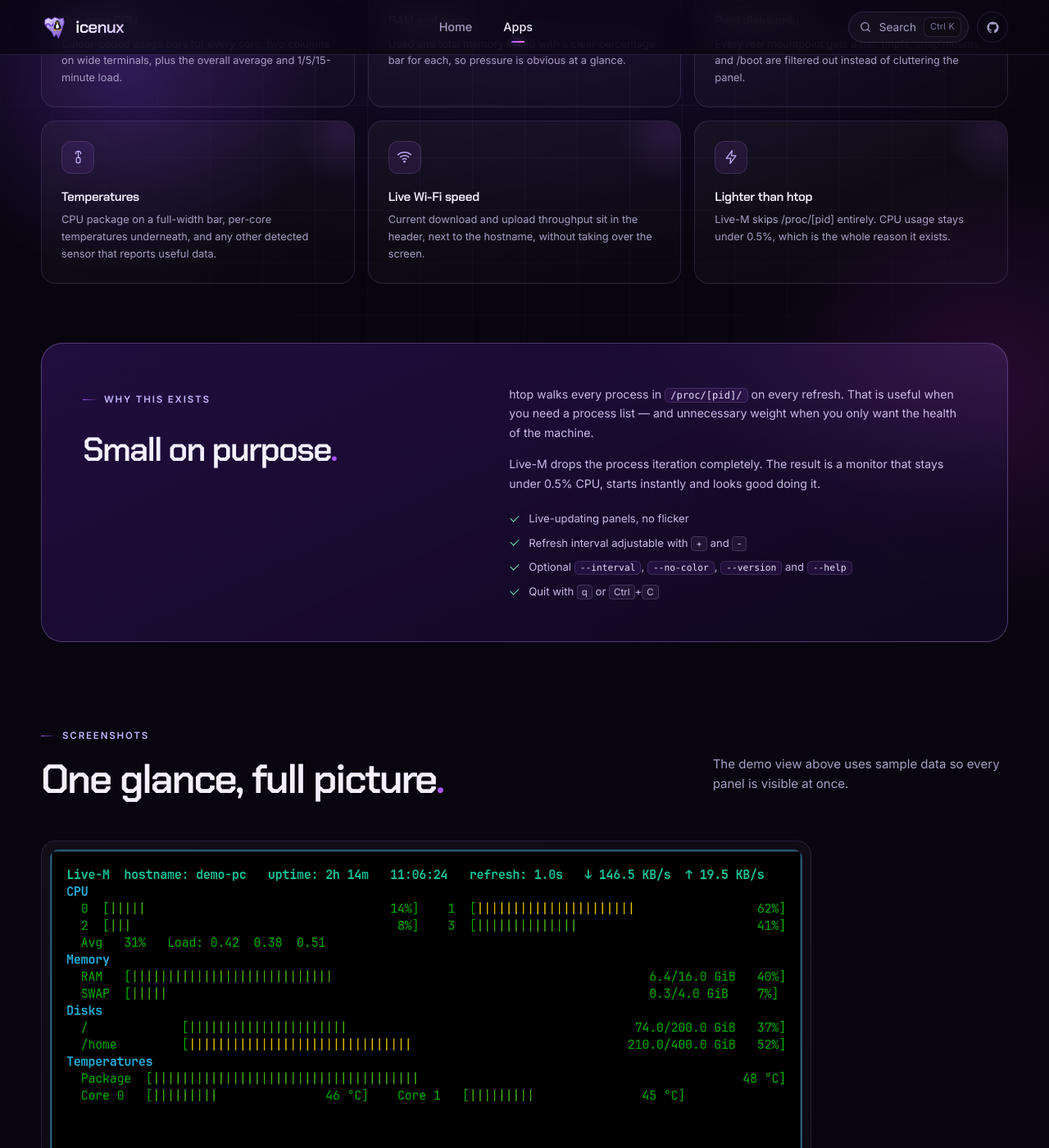
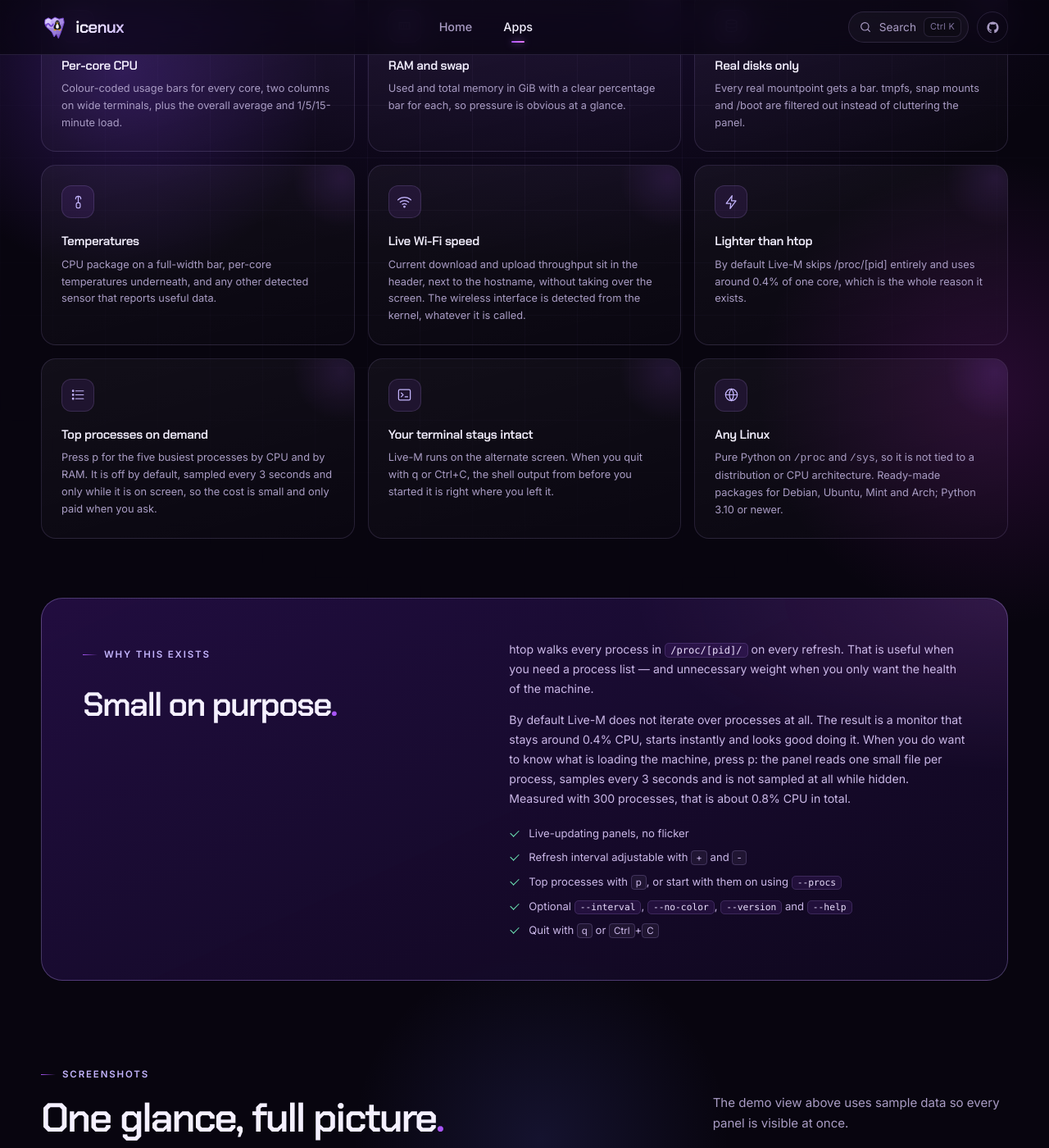
Before and after one commit to Icenux/icenux.github.io, a Jekyll site: the page built from apps/live-m.html, in a window 1280 px wide and 1400 px high, scrolled down 1067 px. Shown: the whole window at 82% size. Built offline with Jekyll 4.4.1, drawn with Linux system fonts in a browser that asks for light colours; some of the changed text lies outside the part shown.

Commit message:
feat(web): Live-M 2.1.0 – nový popis, screenshot s panelem procesů, Python 3.10+
- stránka Live-M: panel Top procesů na klávesu p, historie terminálu, Wi-Fi podle jádra,
  jakýkoli Linux, změřená zátěž (~0,4 % / ~0,8 %), Python 3.10+, Arch v textu
- nový terminal.webp a card.webp (z fake dat), tagline a popisy v apps.yml, úvodní stránka
- verze Live-M 2.1.0 a wpview 0.1.1; stránka wpview: React 18 nebo 19

Co-Authored-By: Claude Sonnet 5.5 <noreply@anthropic.com>

```diff
--- a/apps/live-m.html
+++ b/apps/live-m.html
@@ -1,6 +1,6 @@
 ---
 title: "Live-M — a lightweight terminal system monitor | Icenux"
-description: "Live-M is a lightweight CLI system monitor for Linux: per-core CPU, RAM, swap, disks, temperatures and Wi-Fi speed without the weight of htop."
+description: "Live-M is a lightweight CLI system monitor for Linux: per-core CPU, RAM, swap, disks, temperatures and Wi-Fi speed, plus an optional top-processes panel, without the weight of htop."
 permalink: /apps/live-m/
 nav: apps
 og_type: article
@@ -15,8 +15,8 @@ next: [repo-doctor, sway-desktop-stats]
           <div class="app-hero__copy">
             <span class="app-tag"><span class="app-tag__icon app-tag__icon--live"><svg viewBox="0 0 24 24" aria-hidden="true">{{ app.icon_svg }}</svg></span>Linux utility</span>
             <h1>Live-M<span class="dot-end">.</span></h1>
-            <p class="lede">A lightweight terminal system monitor that replaces htop and psensors — and never touches the process list.</p>
-            <p class="app-hero__text">Per-core CPU, memory, swap, disks, temperatures and live Wi-Fi throughput in one calm, colour-coded view. Everything updates in place, so you can leave it open on a second monitor and forget about it.</p>
+            <p class="lede">A lightweight terminal system monitor that replaces htop and psensors — and only looks at processes when you ask it to.</p>
+            <p class="app-hero__text">Per-core CPU, memory, swap, disks, temperatures and live Wi-Fi throughput in one calm, colour-coded view. Press <kbd>p</kbd> when you want to see the five busiest processes. Everything updates in place, so you can leave it open on a second monitor and forget about it.</p>
             <div class="app-hero__actions">
               <a class="btn btn--primary" href="#download">Download {{ app.version }} <svg viewBox="0 0 24 24" aria-hidden="true"><path d="M5 12h14M13 6l6 6-6 6"/></svg></a>
               <a class="btn btn--ghost" href="https://github.com/Icenux/Live-M" target="_blank" rel="noopener"><svg viewBox="0 0 24 24" aria-hidden="true"><path d="M12 2a10 10 0 0 0-3.16 19.49c.5.09.68-.22.68-.48v-1.7c-2.78.6-3.37-1.34-3.37-1.34-.45-1.16-1.11-1.47-1.11-1.47-.91-.62.07-.61.07-.61 1 .07 1.53 1.03 1.53 1.03.9 1.53 2.35 1.09 2.92.83.09-.65.35-1.09.63-1.34-2.22-.25-4.55-1.11-4.55-4.94 0-1.09.39-1.98 1.03-2.68-.1-.25-.45-1.27.1-2.65 0 0 .84-.27 2.75 1.02a9.6 9.6 0 0 1 5 0c1.91-1.29 2.75-1.02 2.75-1.02.55 1.38.2 2.4.1 2.65.64.7 1.03 1.59 1.03 2.68 0 3.84-2.34 4.68-4.57 4.93.36.31.68.92.68 1.85v2.74c0 .27.18.58.69.48A10 10 0 0 0 12 2z" fill="currentColor"/></svg> GitHub</a>
@@ -24,7 +24,7 @@ next: [repo-doctor, sway-desktop-stats]
             <ul class="app-facts">
               <li><span>Version</span><strong>{{ app.version }}</strong></li>
               <li><span>Platform</span><strong>Linux</strong></li>
-              <li><span>Runtime</span><strong>Python 3.8+</strong></li>
+              <li><span>Runtime</span><strong>Python 3.10+</strong></li>
               <li><span>License</span><strong>MIT</strong></li>
             </ul>
           </div>
@@ -35,7 +35,7 @@ next: [repo-doctor, sway-desktop-stats]
                 <span class="shot-frame__title">livem</span>
                 <span class="shot-frame__badge">live</span>
               </div>
-              <img src="/assets/apps/live-m/terminal.webp" alt="Live-M running in a terminal, showing CPU, memory, disk and temperature panels" width="1464" height="758">
+              <img src="/assets/apps/live-m/terminal.webp" alt="Live-M running in a terminal, showing CPU, memory, disk and temperature panels and the top-processes panel" width="1472" height="800">
             </div>
             <figcaption>Every panel refreshes in place. Colours tell you what needs attention.</figcaption>
           </figure>
@@ -50,7 +50,7 @@ next: [repo-doctor, sway-desktop-stats]
             <span class="kicker">What it shows</span>
             <h2>Everything that matters.<br>Nothing that doesn't<span class="dot-end">.</span></h2>
           </div>
-          <p>Live-M is deliberately not a process explorer. It answers one question well: how is this machine doing right now?</p>
+          <p>Live-M is deliberately not a process explorer. It answers one question well: how is this machine doing right now? And when the answer is &ldquo;busy&rdquo;, one key shows what is busy.</p>
         </div>
         <div class="feature-grid">
                     <article class="feature reveal">
@@ -86,14 +86,35 @@ next: [repo-doctor, sway-desktop-stats]
               <svg viewBox="0 0 24 24" aria-hidden="true"><path d="M2 8.5a15 15 0 0 1 20 0"/><path d="M5.5 12a10 10 0 0 1 13 0"/><path d="M9 15.5a5 5 0 0 1 6 0"/><circle cx="12" cy="19" r="1"/></svg>
             </span>
             <h3>Live Wi-Fi speed</h3>
-            <p>Current download and upload throughput sit in the header, next to the hostname, without taking over the screen.</p>
+            <p>Current download and upload throughput sit in the header, next to the hostname, without taking over the screen. The wireless interface is detected from the kernel, whatever it is called.</p>
           </article>
                     <article class="feature reveal">
             <span class="feature__icon">
               <svg viewBox="0 0 24 24" aria-hidden="true"><path d="m13 2-9 12h7l-1 8 9-12h-7z"/></svg>
             </span>
             <h3>Lighter than htop</h3>
-            <p>Live-M skips /proc/[pid] entirely. CPU usage stays under 0.5%, which is the whole reason it exists.</p>
+            <p>By default Live-M skips /proc/[pid] entirely and uses around 0.4% of one core, which is the whole reason it exists.</p>
+          </article>
+                    <article class="feature reveal">
+            <span class="feature__icon">
+              <svg viewBox="0 0 24 24" aria-hidden="true"><path d="M8 6h12M8 12h12M8 18h12"/><circle cx="4" cy="6" r="1"/><circle cx="4" cy="12" r="1"/><circle cx="4" cy="18" r="1"/></svg>
+            </span>
+            <h3>Top processes on demand</h3>
+            <p>Press <kbd>p</kbd> for the five busiest processes by CPU and by RAM. It is off by default, sampled every 3 seconds and only while it is on screen, so the cost is small and only paid when you ask.</p>
+          </article>
+                    <article class="feature reveal">
+            <span class="feature__icon">
+              <svg viewBox="0 0 24 24" aria-hidden="true"><rect x="3" y="4" width="18" height="16" rx="2"/><path d="m7 9 3 3-3 3M13 15h4"/></svg>
+            </span>
+            <h3>Your terminal stays intact</h3>
+            <p>Live-M runs on the alternate screen. When you quit with <kbd>q</kbd> or <kbd>Ctrl</kbd>+<kbd>C</kbd>, the shell output from before you started it is right where you left it.</p>
+          </article>
+                    <article class="feature reveal">
+            <span class="feature__icon">
+              <svg viewBox="0 0 24 24" aria-hidden="true"><circle cx="12" cy="12" r="9"/><path d="M3 12h18M12 3a14 14 0 0 1 0 18M12 3a14 14 0 0 0 0 18"/></svg>
+            </span>
+            <h3>Any Linux</h3>
+            <p>Pure Python on <code>/proc</code> and <code>/sys</code>, so it is not tied to a distribution or CPU architecture. Ready-made packages for Debian, Ubuntu, Mint and Arch; Python 3.10 or newer.</p>
           </article>
         </div>
       </div>
@@ -108,10 +129,11 @@ next: [repo-doctor, sway-desktop-stats]
           </div>
           <div class="why-panel__body">
             <p>htop walks every process in <code>/proc/[pid]/</code> on every refresh. That is useful when you need a process list — and unnecessary weight when you only want the health of the machine.</p>
-            <p>Live-M drops the process iteration completely. The result is a monitor that stays under 0.5% CPU, starts instantly and looks good doing it.</p>
+            <p>By default Live-M does not iterate over processes at all. The result is a monitor that stays around 0.4% CPU, starts instantly and looks good doing it. When you do want to know what is loading the machine, press <kbd>p</kbd>: the panel reads one small file per process, samples every 3 seconds and is not sampled at all while hidden. Measured with 300 processes, that is about 0.8% CPU in total.</p>
             <ul class="check-list">
               <li>Live-updating panels, no flicker</li>
               <li>Refresh interval adjustable with <kbd>+</kbd> and <kbd>-</kbd></li>
+              <li>Top processes with <kbd>p</kbd>, or start with them on using <code>--procs</code></li>
               <li>Optional <code>--interval</code>, <code>--no-color</code>, <code>--version</code> and <code>--help</code></li>
               <li>Quit with <kbd>q</kbd> or <kbd>Ctrl</kbd>+<kbd>C</kbd></li>
             </ul>
@@ -131,8 +153,8 @@ next: [repo-doctor, sway-desktop-stats]
         </div>
         <div class="shots shots--single">
                     <figure class="shot shot--wide reveal">
-            <img src="/assets/apps/live-m/terminal.webp" alt="Full Live-M terminal dashboard with CPU cores, RAM, swap, disks, temperatures and Wi-Fi in the header" width="1464" height="758" loading="lazy">
-            <figcaption>CPU, memory, disks, thermals and network — all in a single terminal window.</figcaption>
+            <img src="/assets/apps/live-m/terminal.webp" alt="Full Live-M terminal dashboard with CPU cores, RAM, swap, disks, temperatures, the top processes by CPU and RAM, and Wi-Fi in the header" width="1472" height="800" loading="lazy">
+            <figcaption>CPU, memory, disks, thermals, network and the busiest processes — all in a single terminal window.</figcaption>
           </figure>
         </div>
       </div>
@@ -144,12 +166,12 @@ next: [repo-doctor, sway-desktop-stats]
           <div class="download-panel__copy">
             <span class="kicker">Download</span>
             <h2>Install Live-M<span class="dot-end">.</span></h2>
-            <p>Built for Debian, Ubuntu and Linux Mint. Install it from the signed Icenux repository and updates arrive with <code>apt upgrade</code>. The package is small, the dependency list is one package long, and the binary is on your PATH immediately.</p>
+            <p>Packaged for Debian, Ubuntu and Linux Mint, with an Arch Linux package below. Install it from the signed Icenux repository and updates arrive with <code>apt upgrade</code>. The package is small, the dependency list is one package long, and the binary is on your PATH immediately.</p>
             <div class="download-actions">
               <a class="btn btn--primary" href="https://github.com/Icenux/Live-M/releases/latest/download/livem_all.deb" download>Download .deb <svg viewBox="0 0 24 24" aria-hidden="true"><path d="M5 12h14M13 6l6 6-6 6"/></svg></a>
               <a class="btn btn--ghost" href="https://github.com/Icenux/Live-M/releases" target="_blank" rel="noopener">All releases ↗</a>
             </div>
-            <p class="download-note">Requires Linux, Python 3.8+ and <code>python3-psutil</code>.</p>
+            <p class="download-note">Requires Linux, Python 3.10+ and <code>python3-psutil</code>.</p>
             <p class="download-note">Every release ships a signed <code>SHA256SUMS</code> next to the package.</p>
           </div>
 {% capture live_apt %}sudo curl -fsSL https://icenux.github.io/icenux/icenux.asc -o /usr/share/keyrings/icenux.asc
@@ -177,8 +199,8 @@ livem{% endcapture %}
 
         <div class="spec-grid reveal">
           <div class="spec"><span>Package</span><strong>livem {{ app.version }}</strong><small>Signed APT package</small></div>
-          <div class="spec"><span>Runs on</span><strong>Debian · Ubuntu · Mint</strong><small>Other distributions from source</small></div>
-          <div class="spec"><span>Dependency</span><strong>python3-psutil</strong><small>Plus Python 3.8 or newer</small></div>
+          <div class="spec"><span>Runs on</span><strong>Any Linux</strong><small>Packages for Debian, Ubuntu, Mint and Arch</small></div>
+          <div class="spec"><span>Dependency</span><strong>python3-psutil</strong><small>Plus Python 3.10 or newer</small></div>
           <div class="spec"><span>License</span><strong>MIT</strong><small>Free to use and modify</small></div>
         </div>
 
--- a/index.html
+++ b/index.html
@@ -103,7 +103,7 @@ nav: home
               <svg viewBox="0 0 24 24" aria-hidden="true"><path d="m8 7-5 5 5 5M16 7l5 5-5 5M14 4l-4 16"/></svg>
             </span>
             <h3>Light on the system</h3>
-            <p>Live-M skips the process list to stay under 0.5% CPU, repo-doctor ships as a standalone binary that only needs git, and scrv is a single bash script.</p>
+            <p>Live-M only looks at processes when you press a key, so it stays around 0.4% CPU, repo-doctor ships as a standalone binary that only needs git, and scrv is a single bash script.</p>
           </article>
 
           <article class="service reveal" style="--i:2">
```
Also changed, not shown: _data/apps.yml (+7 -7 lines), apps/wpview.html (+4 -4 lines), assets/apps/live-m/card.webp, assets/apps/live-m/terminal.webp.
